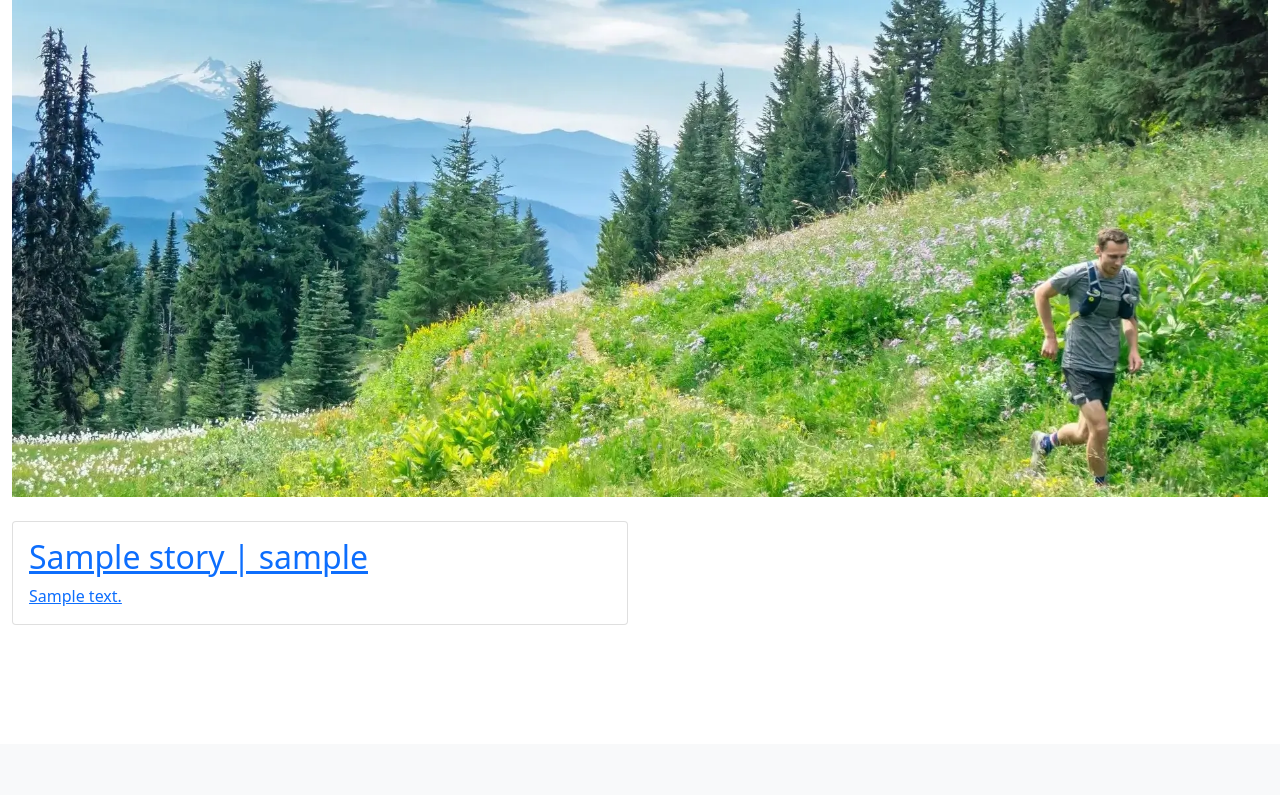
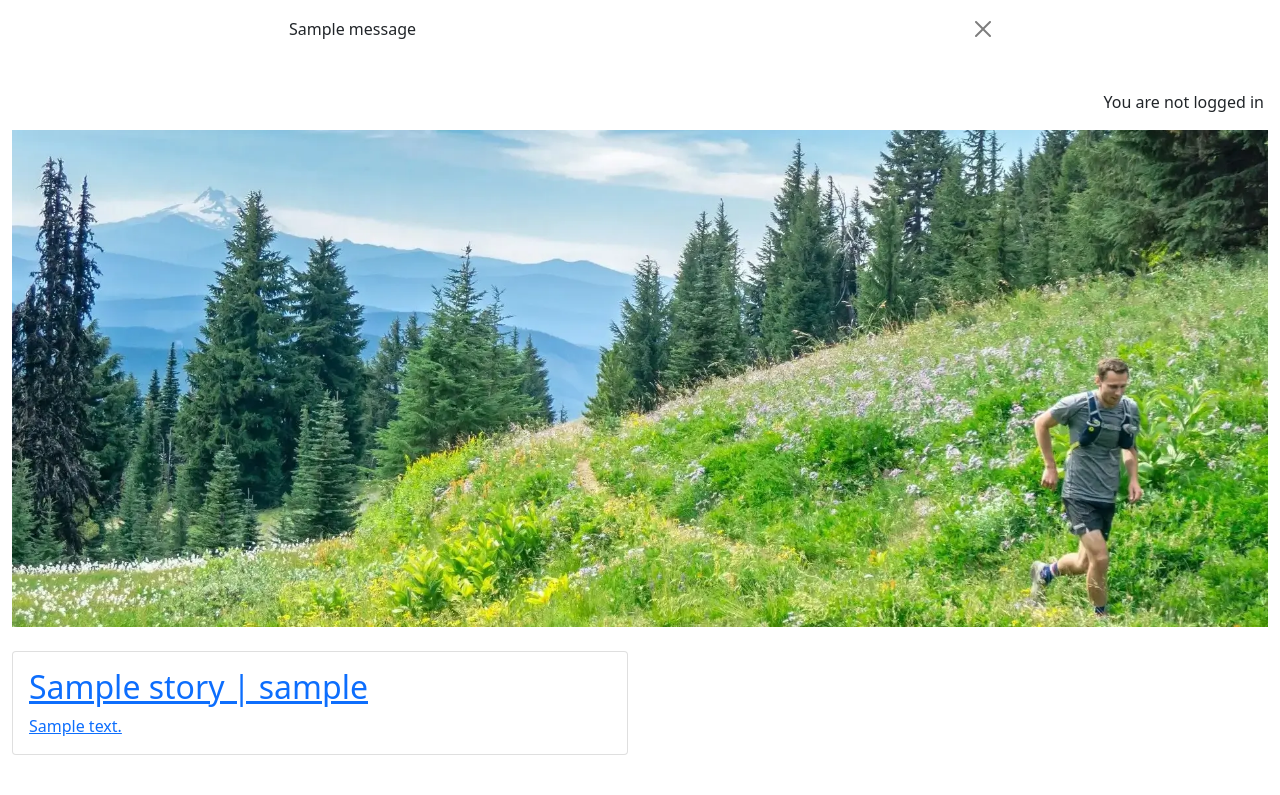
Before and after one commit to SofiaNords/running-stories, a Django app: page / in a window 1280 px wide. Shown: the part 56-851 px from the top of the page. Before the commit the page ends 681 px from the top, so only its background shows below. Run offline with Django 4.2, Linux system fonts and the light colour scheme; tables that the repository leaves empty hold one stand-in row (values such as "Sample post"); one stand-in notice (Sample message) is shown.

Commit message:
Display Django messages in base.html

```diff
--- a/runningstories/settings.py
+++ b/runningstories/settings.py
@@ -27,7 +27,7 @@ TEMPLATES_DIR = os.path.join(BASE_DIR, 'templates')
 SECRET_KEY = 'django-insecure-e)gwxkrk^%wuy)t&kt5x*)6q#_2093tfquhkh60250(!#gxo2x'
 
 # SECURITY WARNING: don't run with debug turned on in production!
-DEBUG = False
+DEBUG = True
 
 ALLOWED_HOSTS = ['8000-sofianords-runningstori-4js02sl7agk.ws-eu111.gitpod.io', '.herokuapp.com']
 
--- a/templates/base.html
+++ b/templates/base.html
@@ -63,13 +63,35 @@
       </div>
     </div>
   </nav>
+  <!-- displaying Django messages -->
+  <div class="container">
+    <div class="row">
+      <div class="col-md-8 offset-md-2">
+        {% for message in messages %}
+        <div class="alert {{ message.tags }} alert-dismissible
+          fade show" id="msg" role="alert">
+          {{ message | safe }}
+          <button type="button" class="btn-close" data-bs-dismiss="alert" aria-label="Close"></button>
+        </div>
+        {% endfor %}
+      </div>
+    </div>
+  </div>
+  <main class="flex-shrink-0 main-bg">
+    {% if user.is_authenticated %}
+    <p class="text-end m-3">You are logged in as {{ user }}</p>
+    {% else %}
+    <p class="text-end m-3">You are not logged in</p>
+    {% endif %}
 
-  {% block content %}
-  {% endblock content %}
+    {% block content %}
+    {% endblock content %}
+
+  </main>
 
   <script src="https://cdn.jsdelivr.net/npm/bootstrap@5.0.1/dist/js/bootstrap.bundle.min.js"
-        integrity="sha384-gtEjrD/SeCtmISkJkNUaaKMoLD0//ElJ19smozuHV6z3Iehds+3Ulb9Bn9Plx0x4" crossorigin="anonymous">
-        </script>
+    integrity="sha384-gtEjrD/SeCtmISkJkNUaaKMoLD0//ElJ19smozuHV6z3Iehds+3Ulb9Bn9Plx0x4" crossorigin="anonymous">
+  </script>
 
   {% block extras %}
   {% endblock %}
```
